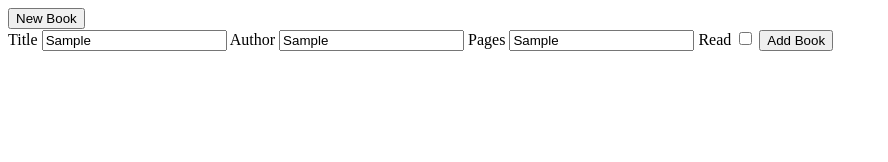
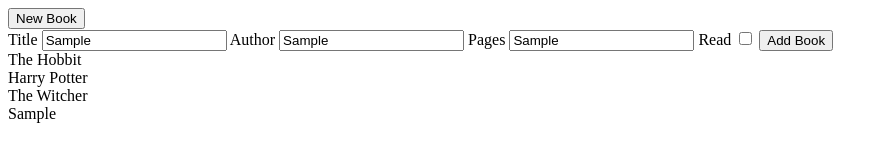
Before and after one commit to xKChan/libraryApp, a website with bundled scripts: page index.html in a window 1280 px wide. Both pictures are taken after typing "Sample", "Sample", "Sample" into the empty fields and a click on the button "Add Book". Shown: the whole page, without its empty margins (0-888 px from the left). Built offline with nearby package versions, Linux system fonts and the light colour scheme.

Commit message:
Display book title on screen, without and duplicates

```diff
--- a/index.html
+++ b/index.html
@@ -20,5 +20,6 @@
       <input type="checkbox" name="read" id="read" />
       <button type="submit" id="add-book">Add Book</button>
     </form>
+    <div class="books"></div>
   </body>
 </html>
--- a/script.js
+++ b/script.js
@@ -28,9 +28,6 @@ function Book(title, author, pages, read) {
   this.author = author;
   this.pages = pages;
   this.read = read;
-  this.info = function () {
-    return `${title} by ${author}, ${pages}, ${read}`;
-  };
 }
 
 // Grab information from form --> stores in a new book --> book gets stored in library array
@@ -42,7 +39,7 @@ function addBookToLibrary() {
 
   let addBook = new Book(title, author, pages, read);
   myLibrary.push(addBook);
-  console.log(myLibrary);
+  displayBooks();
 }
 
 // button to submit user infomration and calls addBookToLibrary to store the book information
@@ -52,3 +49,19 @@ document
     event.preventDefault();
     addBookToLibrary();
   });
+
+function displayBooks() {
+  // Removes all books from html so does not duplicate
+  let showBooks = document.querySelector(".books");
+  while (showBooks.firstChild) {
+    showBooks.removeChild(showBooks.firstChild);
+  }
+  //   Iterate through the library araay to print each book
+  for (let i = 0; i < myLibrary.length; i++) {
+    let book = myLibrary[i];
+    let bookEl = document.createElement("div");
+    bookEl.textContent = "";
+    bookEl.textContent = `${book.title}`;
+    showBooks.appendChild(bookEl);
+  }
+}
```
